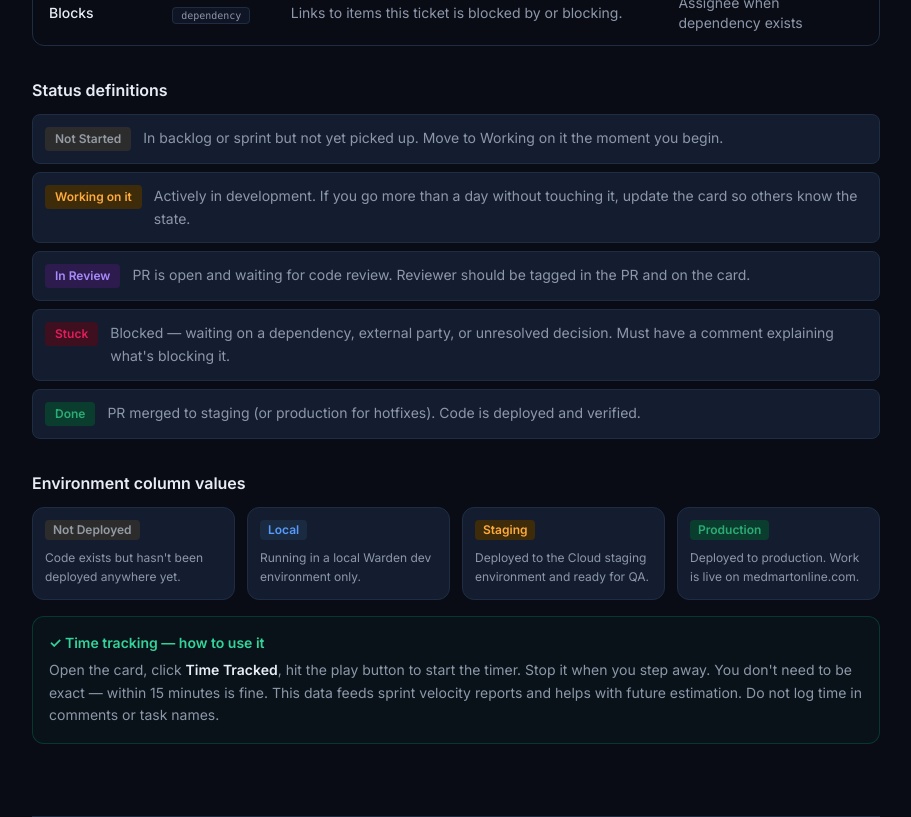
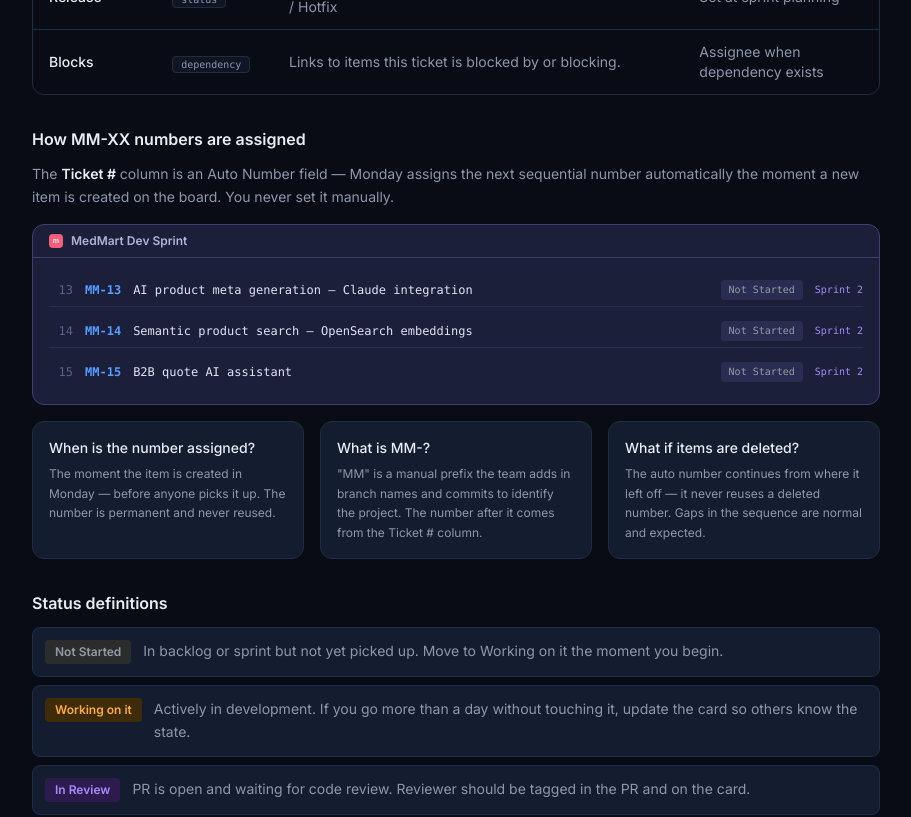
Before and after one commit to ryanpatt/portfolio, a React (Vite) app: page /medmart/training in a window 1280 px wide. Shown: the part 2120-2937 px from the top of the page, without its empty margins (184-1095 px from the left). Built offline with nearby package versions, Linux system fonts and the light colour scheme.

Commit message:
Explain MM-XX numbering via Monday Auto Number column

```diff
--- a/src/components/MedmartTraining.tsx
+++ b/src/components/MedmartTraining.tsx
@@ -172,6 +172,7 @@ export default function MedmartTraining() {
               </thead>
               <tbody className="divide-y divide-border-subtle px-4">
                 {[
+                  { col: 'Ticket #',      type: 'auto number',  desc: 'Sequential ID assigned automatically when the item is created. This is the number in MM-XX.',  usage: 'Automatic — never edit' },
                   { col: 'Status',        type: 'status',       desc: 'Where the ticket is in the workflow (see status guide below)',           usage: 'Assignee — keep current daily' },
                   { col: 'Assignee',      type: 'people',       desc: 'Who is actively working this ticket. Use multi-select for pairing.',      usage: 'Assignee / lead' },
                   { col: 'Story Points',  type: 'number',       desc: 'Rough effort estimate in Fibonacci (1, 2, 3, 5, 8). Not hours.',         usage: 'Set before sprint start' },
@@ -194,6 +195,57 @@ export default function MedmartTraining() {
                 ))}
               </tbody>
             </table>
+          </div>
+
+          {/* Ticket numbering */}
+          <h3 className="text-ink font-semibold mb-3">How MM-XX numbers are assigned</h3>
+          <p className="text-muted text-sm mb-4 leading-relaxed">
+            The <strong className="text-ink">Ticket #</strong> column is an Auto Number field — Monday assigns the next
+            sequential number automatically the moment a new item is created on the board. You never set it manually.
+          </p>
+          <div className="bg-[#1c1f3a] border border-[#3d3f6e] rounded-xl overflow-hidden mb-4">
+            <div className="px-4 py-2 border-b border-[#3d3f6e] flex items-center gap-2">
+              <div className="w-3.5 h-3.5 rounded bg-[#f65f7c] flex items-center justify-center">
+                <span className="text-white text-[7px] font-bold">m</span>
+              </div>
+              <span className="text-[#b0b3d6] text-xs font-semibold">MedMart Dev Sprint</span>
+            </div>
+            <div className="p-4 space-y-2 text-xs font-mono">
+              {[
+                { num: 13, name: 'AI product meta generation — Claude integration', status: 'Not Started', tag: 'Sprint 2' },
+                { num: 14, name: 'Semantic product search — OpenSearch embeddings',  status: 'Not Started', tag: 'Sprint 2' },
+                { num: 15, name: 'B2B quote AI assistant',                            status: 'Not Started', tag: 'Sprint 2' },
+              ].map(r => (
+                <div key={r.num} className="flex items-center gap-3 py-1.5 border-b border-[#2a2d52] last:border-0">
+                  <span className="text-[#5c5f8a] w-6 text-right flex-shrink-0">{r.num}</span>
+                  <span className="text-[#579dff] font-semibold flex-shrink-0">MM-{r.num}</span>
+                  <span className="text-[#e2e4f3] flex-1">{r.name}</span>
+                  <span className="text-[#949ba4] text-[10px] bg-[#2a2d52] px-2 py-0.5 rounded flex-shrink-0">{r.status}</span>
+                  <span className="text-[#a78bfa] text-[10px] flex-shrink-0">{r.tag}</span>
+                </div>
+              ))}
+            </div>
+          </div>
+          <div className="grid sm:grid-cols-3 gap-4 mb-8 text-sm">
+            {[
+              {
+                q: 'When is the number assigned?',
+                a: 'The moment the item is created in Monday — before anyone picks it up. The number is permanent and never reused.',
+              },
+              {
+                q: 'What is MM-?',
+                a: '"MM" is a manual prefix the team adds in branch names and commits to identify the project. The number after it comes from the Ticket # column.',
+              },
+              {
+                q: 'What if items are deleted?',
+                a: 'The auto number continues from where it left off — it never reuses a deleted number. Gaps in the sequence are normal and expected.',
+              },
+            ].map(item => (
+              <div key={item.q} className="bg-card border border-border-subtle rounded-xl p-4">
+                <p className="text-ink font-medium mb-1.5">{item.q}</p>
+                <p className="text-muted text-xs leading-relaxed">{item.a}</p>
+              </div>
+            ))}
           </div>
 
           {/* Status guide */}
@@ -242,7 +294,9 @@ export default function MedmartTraining() {
 
           {/* Branching */}
           <h3 className="text-ink font-semibold mb-3">Branch naming</h3>
-          <p className="text-muted text-sm mb-3">All branches follow this pattern:</p>
+          <p className="text-muted text-sm mb-3">
+            All branches follow this pattern. The number comes from the card's <strong className="text-ink">Ticket #</strong> column — check it before cutting the branch.
+          </p>
           <Cmd>{`<type>/mm-<number>-<short-slug>
 
 # Examples
```
